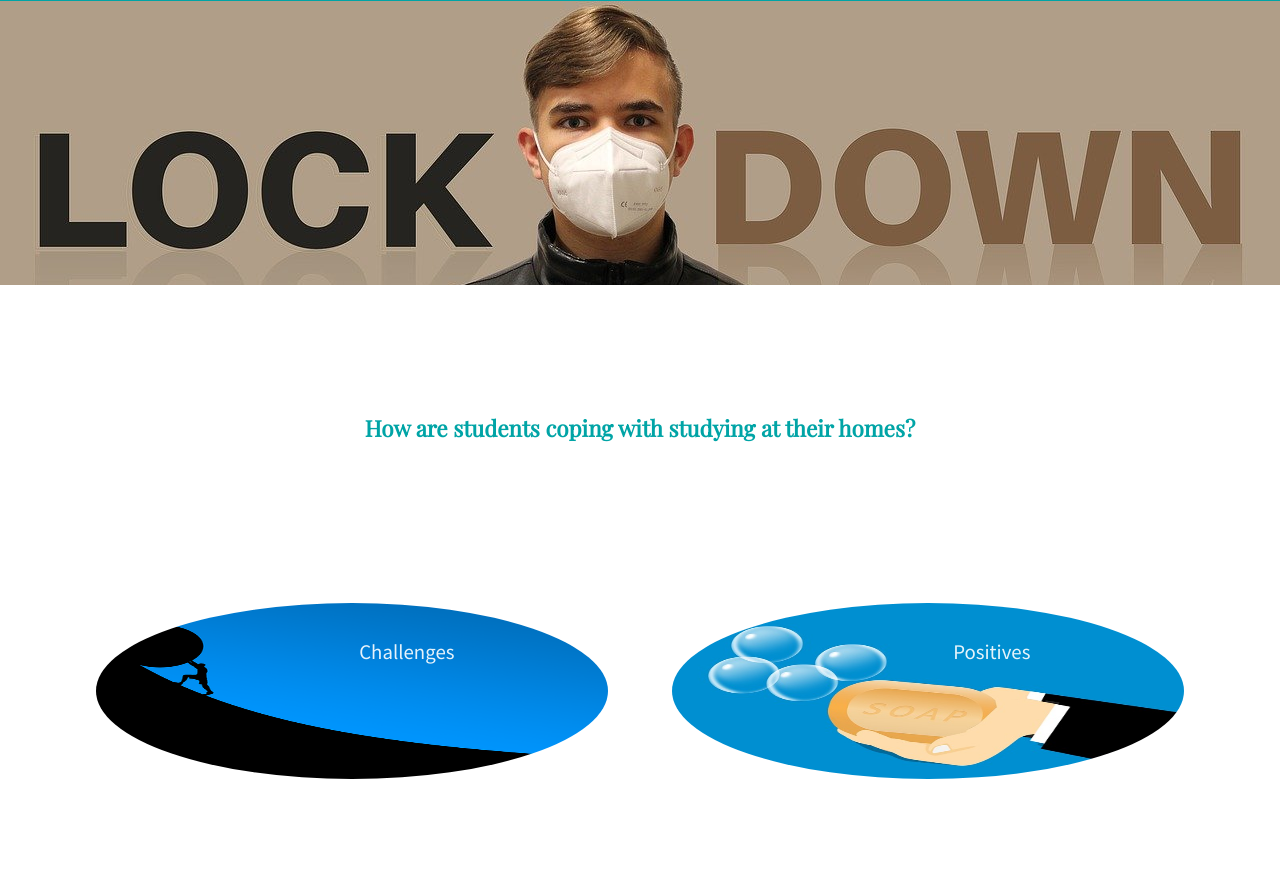
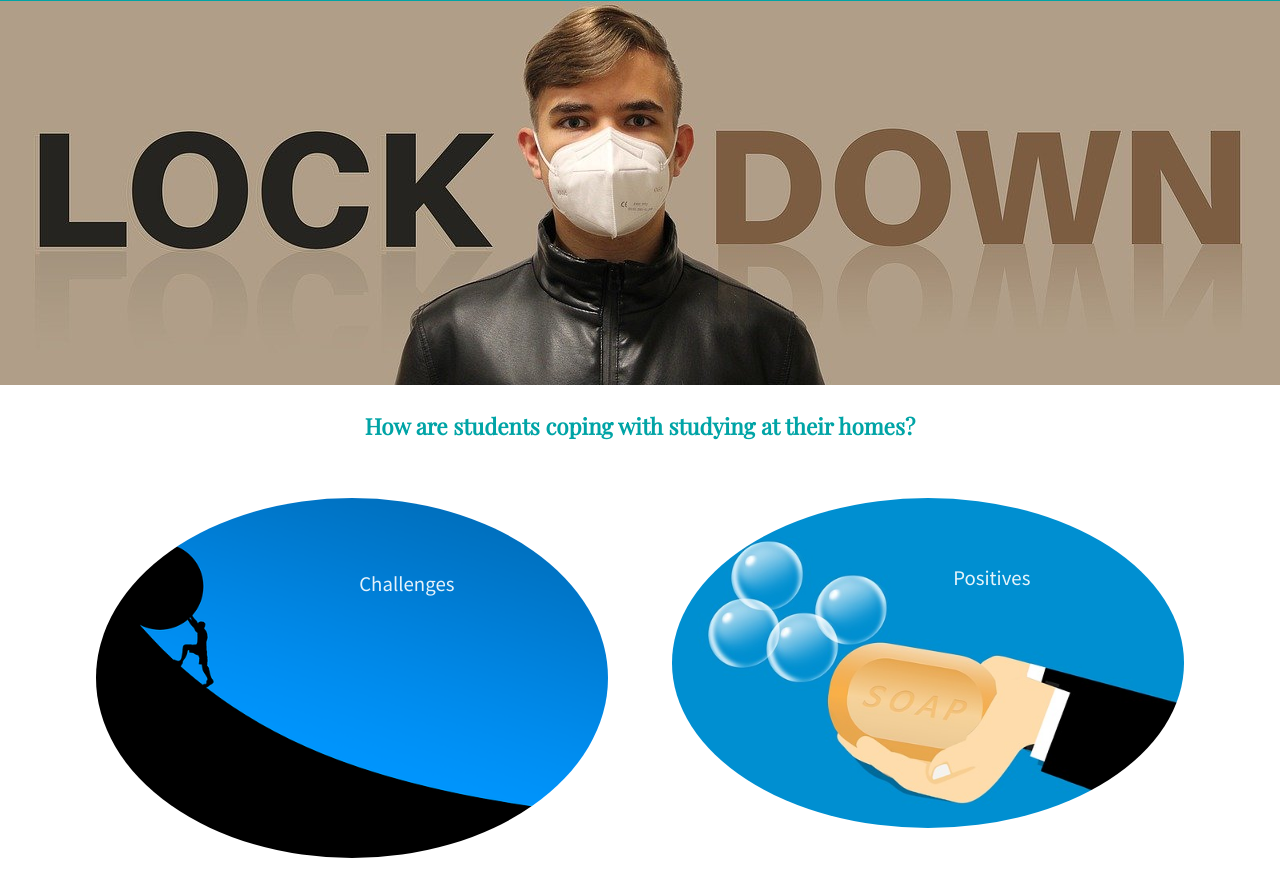
Before and after one commit to IUPUI-HH/globalclassroom, a plain HTML site: page group4/index.html in a window 1280 px wide. Shown: the part 115-991 px from the top of the page. Drawn offline with nearby package versions, Linux system fonts and the light colour scheme; files whose address does not match are found by name.

Commit message:
Add files via upload

```diff
--- a/group4/styles/mystyles.css
+++ b/group4/styles/mystyles.css
@@ -87,7 +87,7 @@ header {
 
 section.banner {
     margin-top: 100px;
-    height: 300px;
+    height: 400px;
     width: 100%;
     /*  img from pixabay */
     background: url("..//images/lockdown.jpg");
@@ -98,7 +98,7 @@ section.banner {
 h2#firsth {
     text-align: center;
     font-size: 140%;
-    margin: 10% 4rem 10% 4rem;
+    margin: 2% 4rem 2% 4rem;
 }
 
 ul.links {
@@ -144,7 +144,7 @@ figcaption {
 
 li img.images {
     width: 100%;
-    height: 11rem;
+    /*height: 11rem;*/
     border-radius: 50%;
 }
 
```
